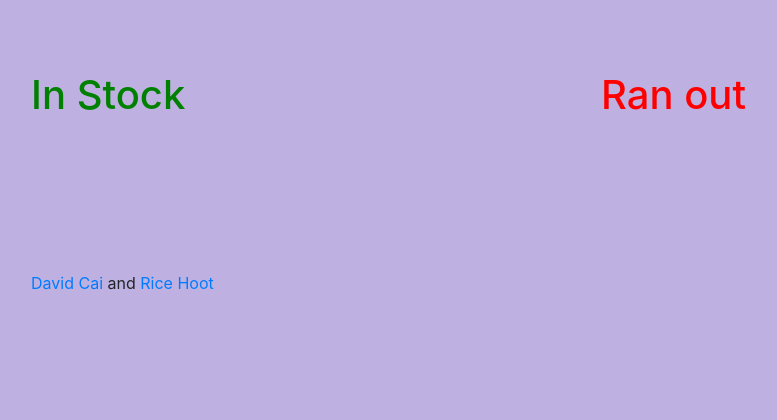
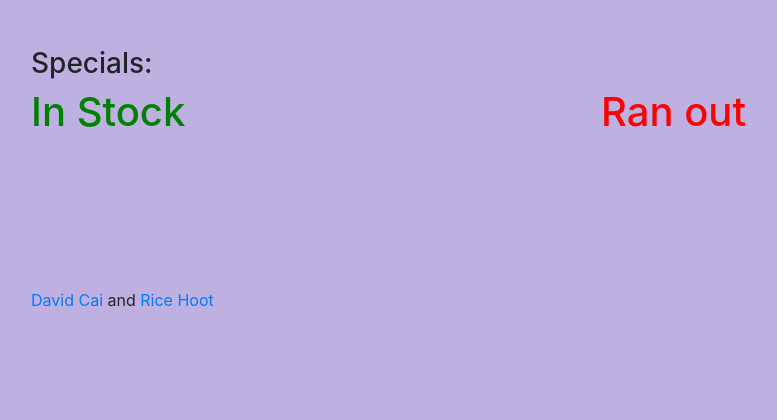
Before and after one commit to caiismyname/hootHotline, a Flask app: template templates/hootHotline.html in a window 1280 px wide. Shown: the part 235-655 px from the top of the page, without its empty margins (54-831 px from the left). Run offline with Flask 2, Linux system fonts and the light colour scheme; the template is opened without the code that fills it, so the values that code supplies are empty; some libraries are stand-ins or nearby versions.

Commit message:
added specials text box

```diff
--- a/server.py
+++ b/server.py
@@ -80,16 +80,23 @@
 
 @app.route('/updateForm')
 def renderUpdateForm():
-	ref = db.reference("inventory")
-	foods = ref.get()
+	foods = db.reference('inventory').get()
+	specialsMessage = db.reference('specials-message').get()
+	if (specialsMessage == "none"):
+		specialsMessage = ""
 
-	return render_template('updateForm.html', foods=foods, lastUpdate=getLastUpdateTime())
+	print("message {}".format(specialsMessage))
+
+	return render_template('updateForm.html', foods=foods, lastUpdate=getLastUpdateTime(), specialsMessage=specialsMessage)
 
 @app.route('/receiveUpdate', methods=['POST'])
 def receiveUpdate():
 	if request.method == "POST":
 		outOfStock = request.form.getlist("foodItem")
+		specialsMessage = request.form.get("specials-message")
+
 		inventoryRef = db.reference("inventory")
+		smRef = db.reference("specials-message")
 
 		for food in inventoryRef.get().keys():
 			ref = db.reference("inventory/" + food)
@@ -97,6 +104,11 @@
 				ref.set(False)
 			else :
 				ref.set(True)
+
+		if (len(specialsMessage) > 0):
+			smRef.set(specialsMessage)
+		elif (len(specialsMessage) == 0):
+			smRef.set("none")
 
 		refreshUpdateTime()
 		return redirect(url_for('renderUpdateForm'))
@@ -106,6 +118,7 @@
 def hootHotline():
 	if (isOpen()):
 		inventory = db.reference('inventory').get()
+		specialsMessage = db.reference('specials-message').get()
 		inStock = []
 		outOfStock = []
 
@@ -115,7 +128,7 @@
 			else:
 				outOfStock.append(food)
 
-		return render_template('hootHotline.html', inStock=inStock, outOfStock=outOfStock, lastUpdate=getLastUpdateTime())
+		return render_template('hootHotline.html', inStock=inStock, outOfStock=outOfStock, lastUpdate=getLastUpdateTime(), specialsMessage=specialsMessage)
 	else:
 		return render_template('hootClosed.html')
 
--- a/templates/hootHotline.html
+++ b/templates/hootHotline.html
@@ -35,7 +35,13 @@
     <div class="container">
         <br>
         <br>
-        <br>
+        {% if specialsMessage != "none" -%}
+        <div class="row">
+            <div class="col">
+                <h3>Specials: {{ specialsMessage }}</h3>
+            </div>
+        </div>
+    {%- endif %}
         <div class="row" style="font-size:28px">
             <div class="col-lg-6">
                 <h1 style="color:green">In Stock</h1>
--- a/templates/updateForm.html
+++ b/templates/updateForm.html
@@ -47,6 +47,9 @@
                         </div>
                     {% endfor %}
                     <br>
+                    <p>Enter messages about specials below</p>
+                    <textarea rows="3" cols="50" name="specials-message">{{ specialsMessage }}</textarea><br>
+                    <br>
                     <button type="submit" class="btn btn-primary" id="updateButton">Update</button>
                 </form>
             </div>
```
